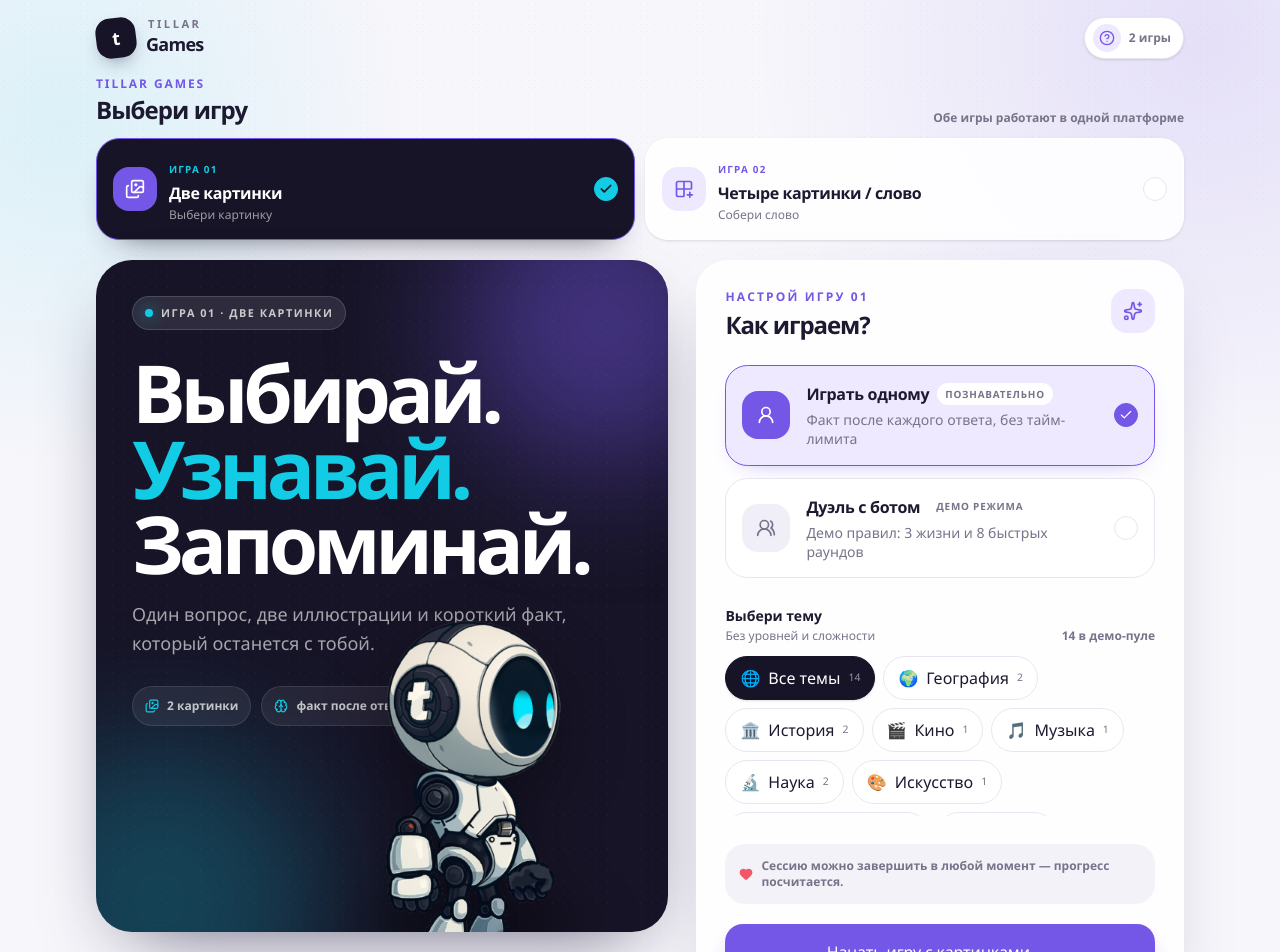
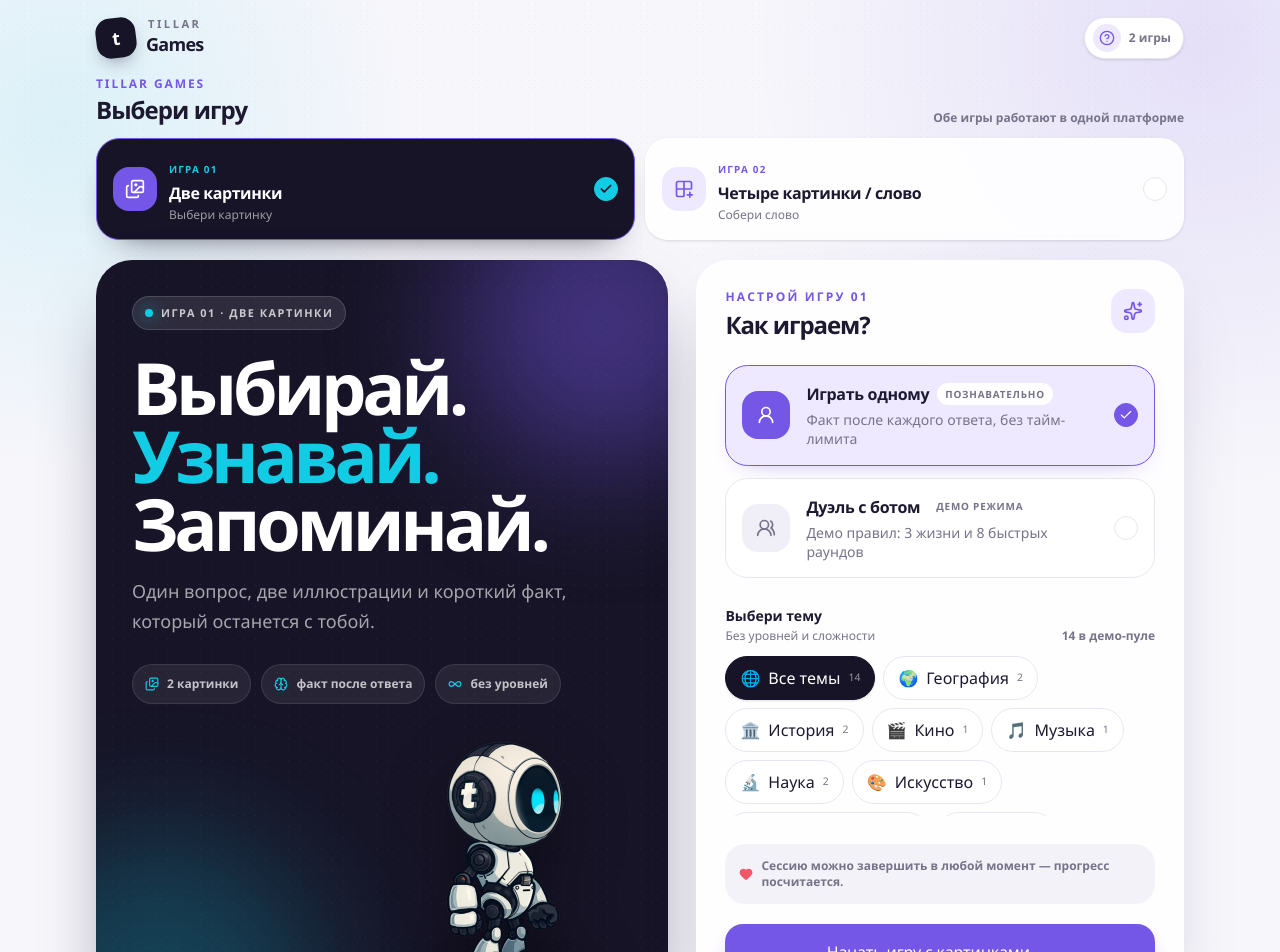
Before and after one commit to limelightttt/tillar-game, a React (Vite) app: page / in a window 1280 px wide. Shown: the top 952 px of the page. Built offline with nearby package versions, Linux system fonts and the light colour scheme.

Commit message:
fix: prevent mascot layout overlap

```diff
--- a/src/app/styles/index.css
+++ b/src/app/styles/index.css
@@ -115,6 +115,18 @@ dialog::backdrop {
   animation: rise-in var(--motion-slow) var(--motion-ease) both;
 }
 
+.animate-content-swap {
+  animation: content-swap-in var(--motion-standard) var(--motion-ease) both;
+}
+
+.modal-dialog[open] {
+  animation: modal-in var(--motion-standard) var(--motion-ease) both;
+}
+
+.modal-dialog[open] > .modal-surface {
+  animation: modal-surface-in var(--motion-standard) var(--motion-ease) both;
+}
+
 @keyframes rise-in {
   from {
     opacity: 0;
@@ -132,6 +144,35 @@ dialog::backdrop {
   }
 }
 
+@keyframes content-swap-in {
+  from {
+    opacity: 0;
+    transform: translateY(8px);
+  }
+  to {
+    opacity: 1;
+    transform: translateY(0);
+  }
+}
+
+@keyframes modal-in {
+  from {
+    opacity: 0;
+  }
+  to {
+    opacity: 1;
+  }
+}
+
+@keyframes modal-surface-in {
+  from {
+    transform: translateY(12px) scale(0.985);
+  }
+  to {
+    transform: translateY(0) scale(1);
+  }
+}
+
 @media (prefers-reduced-motion: reduce) {
   html:focus-within {
     scroll-behavior: auto;
--- a/src/shared/ui/modal/Modal.tsx
+++ b/src/shared/ui/modal/Modal.tsx
@@ -40,7 +40,7 @@ export function Modal({
     <dialog
       aria-label={label}
       className={cn(
-        "m-auto max-h-[calc(100dvh-1rem)] w-[min(92vw,34rem)] overflow-y-auto overscroll-contain rounded-[2rem] border-0 bg-transparent p-0 text-foreground backdrop:bg-ink/55 backdrop:backdrop-blur-sm sm:max-h-[calc(100dvh-2rem)]",
+        "modal-dialog m-auto max-h-[calc(100dvh-1rem)] w-[min(92vw,34rem)] overflow-y-auto overscroll-contain rounded-[2rem] border-0 bg-transparent p-0 text-foreground backdrop:bg-ink/55 backdrop:backdrop-blur-sm sm:max-h-[calc(100dvh-2rem)]",
         className,
       )}
       ref={dialogRef}
@@ -49,7 +49,7 @@ export function Modal({
         if (dismissible) onClose?.();
       }}
     >
-      <div className="relative overflow-hidden rounded-[2rem] border border-white/70 bg-white p-6 shadow-[0_30px_80px_-30px_rgba(24,20,52,0.55)] sm:p-8">
+      <div className="modal-surface relative overflow-hidden rounded-[2rem] border border-white/70 bg-white p-6 shadow-[0_30px_80px_-30px_rgba(24,20,52,0.55)] sm:p-8">
         {dismissible ? (
           <button
             aria-label="Закрыть"
--- a/src/widgets/game-intro/ui/GameIntro.tsx
+++ b/src/widgets/game-intro/ui/GameIntro.tsx
@@ -70,7 +70,7 @@ export function GameIntro({ gameId }: GameIntroProps) {
   const content = introContent[gameId];
 
   return (
-    <section className="relative isolate min-h-[34rem] overflow-hidden rounded-[2.25rem] bg-ink px-6 pb-4 pt-7 text-white shadow-[0_28px_80px_-34px_rgba(24,20,52,0.72)] sm:px-9 sm:pt-9 lg:min-h-[42rem]">
+    <section className="relative isolate min-h-[38rem] overflow-hidden rounded-[2.25rem] bg-ink p-6 text-white shadow-[0_28px_80px_-34px_rgba(24,20,52,0.72)] sm:min-h-[42rem] sm:p-9">
       <div className="absolute -right-20 -top-20 size-72 rounded-full bg-primary/45 blur-3xl" />
       <div className="absolute -bottom-32 -left-24 size-80 rounded-full bg-cyan/25 blur-3xl" />
       <div
@@ -81,13 +81,19 @@ export function GameIntro({ gameId }: GameIntroProps) {
         }}
       />
 
-      <div className="relative z-10">
-        <div className="mb-6 inline-flex items-center gap-2 rounded-full border border-white/15 bg-white/10 px-3 py-2 text-[0.68rem] font-black uppercase tracking-[0.14em] text-white/75 backdrop-blur">
-          <span className="size-2 rounded-full bg-cyan shadow-[0_0_16px_rgba(18,203,228,0.9)]" />
+      <div
+        className="animate-content-swap relative z-10 flex min-h-[34rem] flex-col sm:min-h-[37.5rem]"
+        key={gameId}
+      >
+        <div>
+          <div className="mb-6 inline-flex max-w-full items-center gap-2 rounded-full border border-white/15 bg-white/10 px-3 py-2 text-[0.68rem] font-black uppercase tracking-[0.14em] text-white/75 backdrop-blur">
+            <span className="size-2 shrink-0 rounded-full bg-cyan shadow-[0_0_16px_rgba(18,203,228,0.9)]" />
+            <span className="truncate">
               Игра {content.code} · {content.eyebrow}
+            </span>
           </div>
 
-        <h1 className="text-balance max-w-xl text-[clamp(2.5rem,7vw,5rem)] font-black leading-[0.94] tracking-[-0.065em]">
+          <h1 className="text-balance max-w-xl text-[clamp(2.5rem,6vw,4.5rem)] font-black leading-[0.94] tracking-[-0.06em]">
             {content.headline}
           </h1>
           <p className="mt-5 max-w-md text-base leading-relaxed text-white/62 sm:text-lg">
@@ -110,14 +116,17 @@ export function GameIntro({ gameId }: GameIntroProps) {
           </ul>
         </div>
 
-      <div className="pointer-events-none absolute bottom-[-3rem] right-[-2rem] z-10 w-[min(62%,22rem)] sm:bottom-[-4rem] sm:right-1 lg:w-[24rem]">
-        <div className="absolute bottom-14 left-1/2 h-8 w-2/3 -translate-x-1/2 rounded-[50%] bg-black/40 blur-xl" />
+        <div className="relative mt-8 min-h-56 flex-1 sm:min-h-64">
+          <div className="absolute bottom-1 left-1/2 h-8 w-44 -translate-x-1/2 rounded-[50%] bg-black/40 blur-xl sm:left-auto sm:right-8 sm:translate-x-0" />
+          <div className="pointer-events-none absolute bottom-0 left-1/2 w-56 -translate-x-1/2 sm:left-auto sm:right-0 sm:w-64 sm:translate-x-0">
             <RobotSequence
               decorative
               className="drop-shadow-[0_24px_32px_rgba(0,0,0,0.36)]"
               variant="idle"
             />
           </div>
+        </div>
+      </div>
     </section>
   );
 }
--- a/src/widgets/game-result/ui/GameResultView.tsx
+++ b/src/widgets/game-result/ui/GameResultView.tsx
@@ -65,7 +65,7 @@ function PlayerResultRow({
   stats: GameResultStats;
 }) {
   return (
-    <div className="grid grid-cols-[1fr_auto_auto_auto] items-center gap-2.5 rounded-[1.15rem] bg-soft/75 p-3.5 sm:gap-3">
+    <div className="grid grid-cols-[minmax(0,1fr)_auto_auto] items-center gap-2.5 rounded-[1.15rem] bg-soft/75 p-3.5 sm:grid-cols-[minmax(0,1fr)_auto_auto_auto] sm:gap-3">
       <div className="flex min-w-0 items-center gap-2.5">
         <span
           className={cn(
@@ -87,7 +87,7 @@ function PlayerResultRow({
       <span className="flex items-center gap-1 text-sm font-black text-danger">
         <X aria-hidden="true" className="size-3.5" /> {stats.errors}
       </span>
-      <span className="flex items-center gap-1 text-xs font-bold text-muted">
+      <span className="col-span-3 flex items-center justify-end gap-1 text-xs font-bold text-muted sm:col-span-1">
         <Clock3 aria-hidden="true" className="size-3.5" />
         {stats.answered > 0 ? formatSeconds(stats.averageResponseTimeMs) : "—"}
       </span>
@@ -165,6 +165,7 @@ export function GameResultView({
               <RobotSequence
                 decorative
                 className="relative drop-shadow-[0_20px_28px_rgba(36,28,70,0.24)]"
+                startDelayMs={520}
                 variant={robotVariant}
               />
             </div>
--- a/src/widgets/game-scoreboard/ui/GameScoreboard.tsx
+++ b/src/widgets/game-scoreboard/ui/GameScoreboard.tsx
@@ -138,7 +138,7 @@ export function GameScoreboard({
       aria-label="Счёт дуэли"
       className="rounded-[1.55rem] border border-line bg-soft/75 p-2.5 sm:p-3"
     >
-      <div className="grid grid-cols-2 gap-2.5">
+      <div className="grid gap-2.5 sm:grid-cols-2">
         <DuelPlayerCard
           actor="player"
           label="Вы"
```
Also changed, not shown: 3 other files (tests, documents, lock files or other folders). Lines whose indentation alone changed are shown as unchanged.
